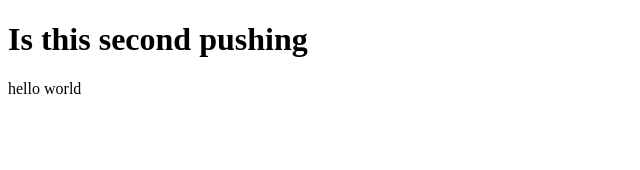
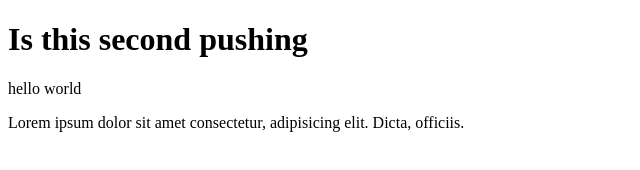
Before and after one commit to Abu-Rayhan5/Learn--2, a plain HTML site: page index.html in a window 1280 px wide. Shown: the whole page, without its empty margins (0-640 px from the left). Drawn offline with Linux system fonts and the light colour scheme.

Commit message:
first commit

```diff
--- a/index.html
+++ b/index.html
@@ -9,5 +9,6 @@
 <body>
     <h1>Is this second pushing</h1>
     <p>hello world</p>
+    <p>Lorem ipsum dolor sit amet consectetur, adipisicing elit. Dicta, officiis.</p>
 </body>
 </html>
```
